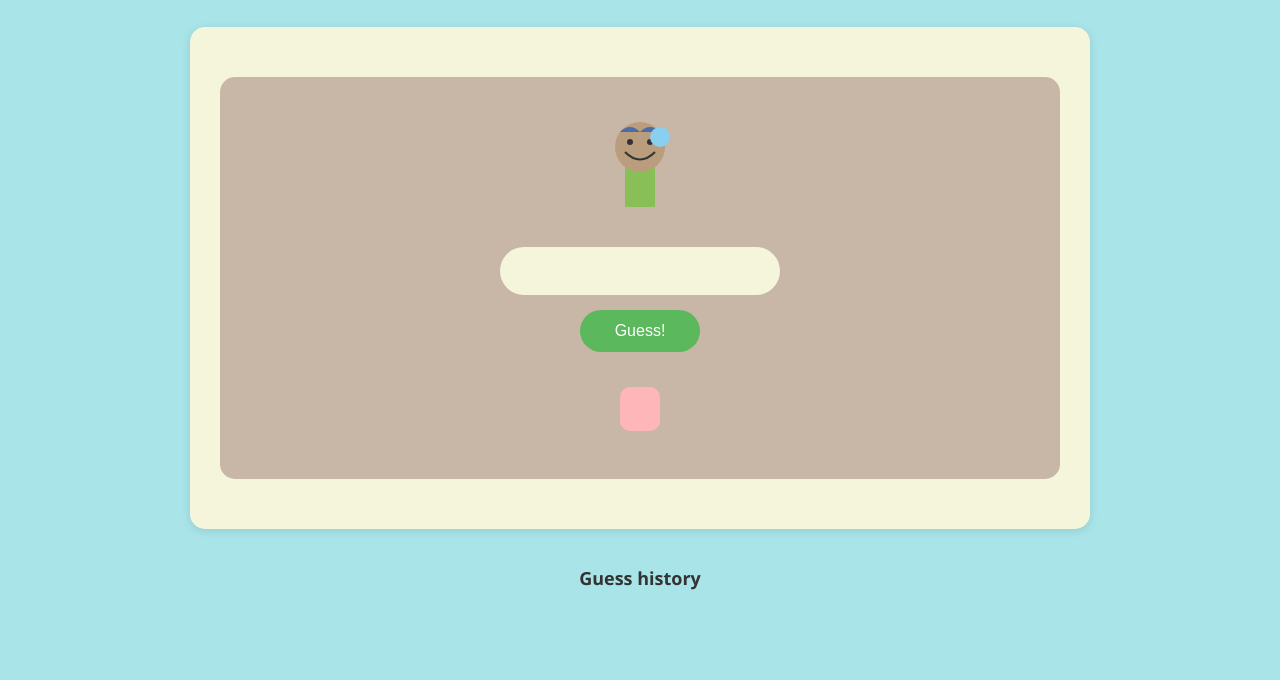
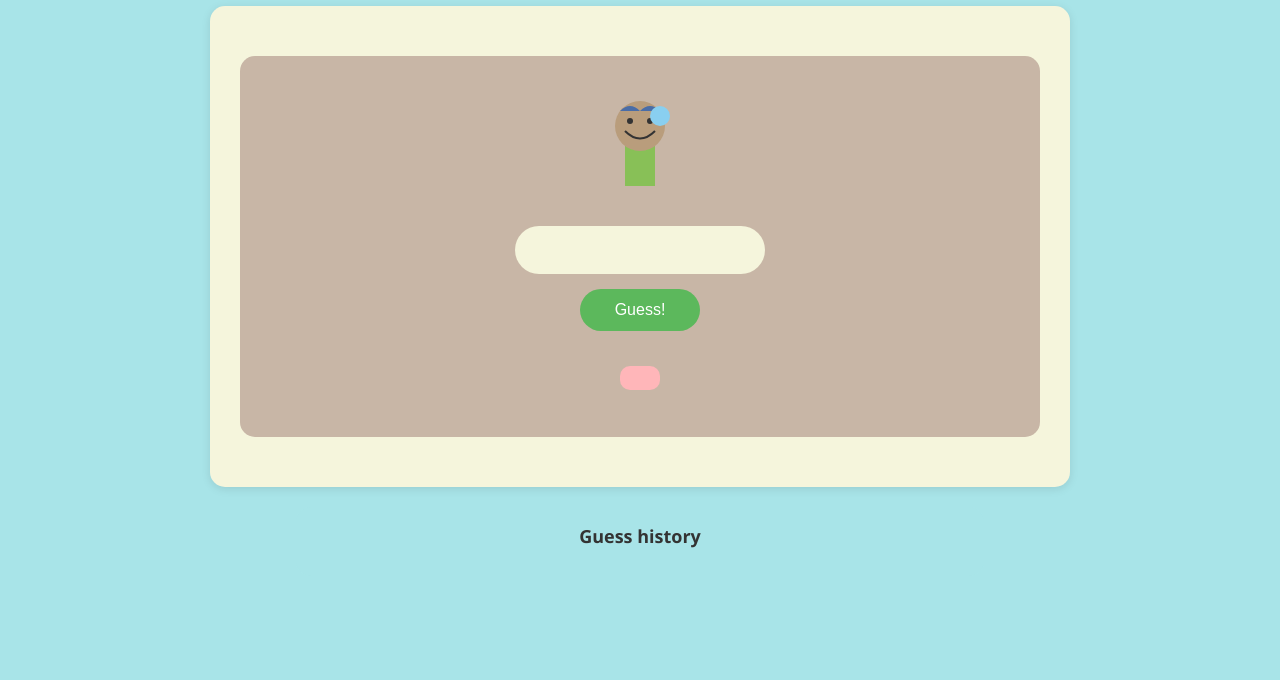
Before and after one commit to nursejordan/nursejordan.github.io, a plain HTML site: page index.html in a window 1280 px wide. Shown: the part 156-836 px from the top of the page. After the commit the page ends 800 px from the top, so only its background shows below. Drawn offline with Linux system fonts and the light colour scheme.

Commit message:
Update style.css

```diff
--- a/style.css
+++ b/style.css
@@ -1,3 +1,10 @@
+/* Reset */
+* {
+  margin: 0;
+  padding: 0;
+  box-sizing: border-box;
+}
+
 /* General styling */
 body {
     font-family: 'Segoe UI', Tahoma, Geneva, Verdana, sans-serif;
```
